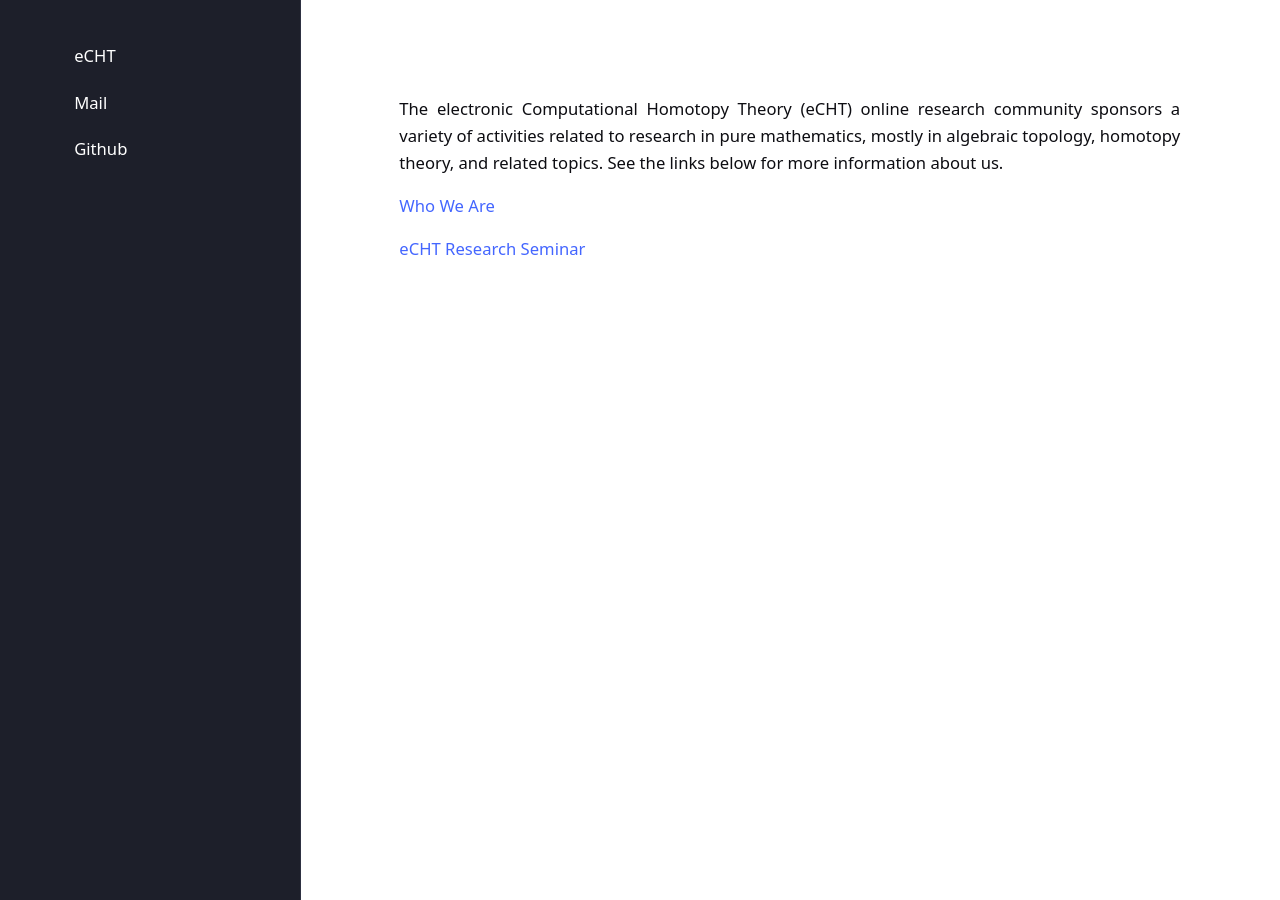
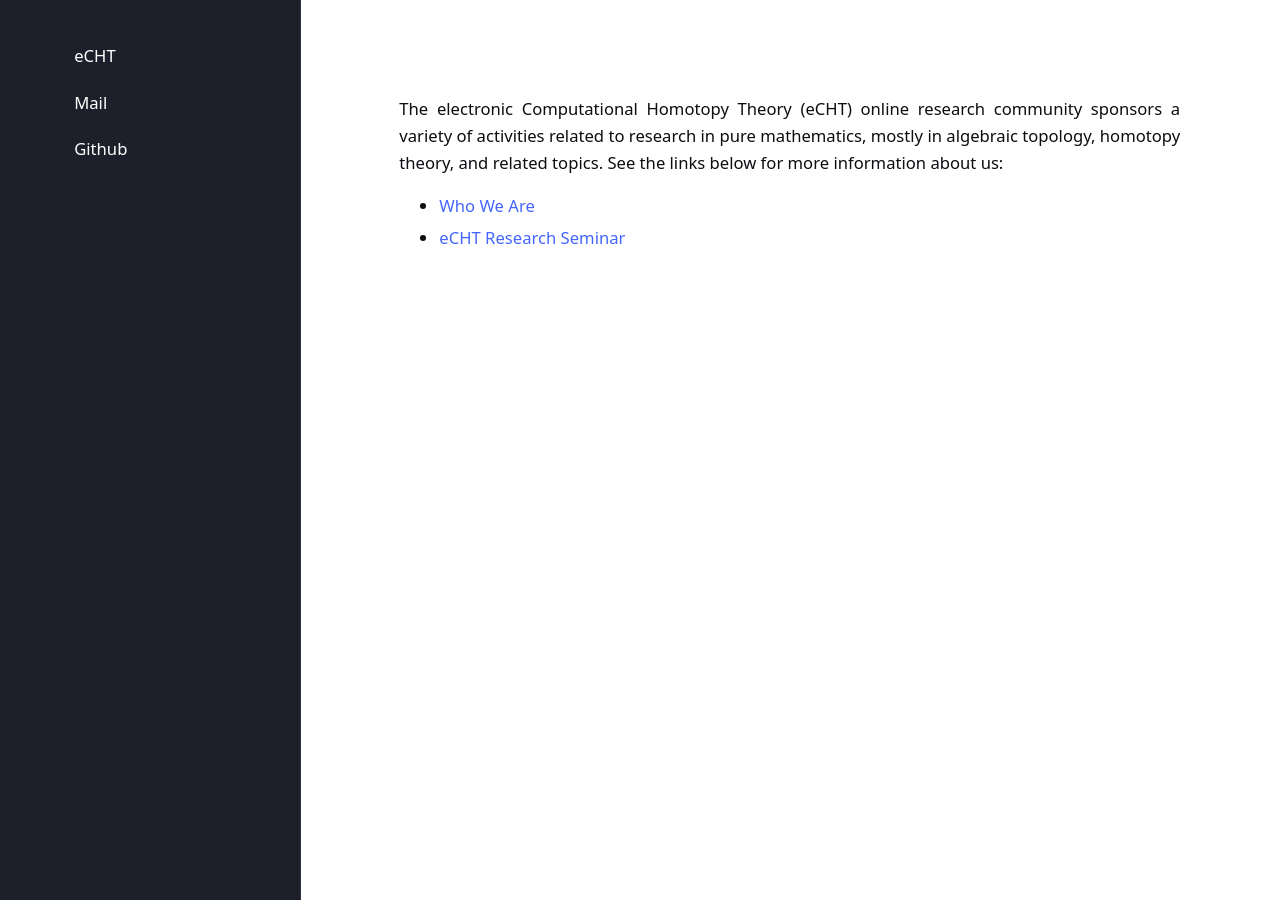
Before and after one commit to eCHTorc/eCHTorc.github.io, a Jekyll site: the page built from index.md, in a window 1280 px wide. Built offline with Jekyll 4.4.1, drawn with Linux system fonts in a browser that asks for light colours; our own code applies the rules of GitHub Pages for plain Markdown files.

Commit message:
Update index.md

```diff
--- a/index.md
+++ b/index.md
@@ -1,5 +1,7 @@
-The electronic Computational Homotopy Theory (eCHT) online research community sponsors a variety of activities related to research in pure mathematics, mostly in algebraic topology, homotopy theory, and related topics.  See the links below for more information about us.
+The electronic Computational Homotopy Theory (eCHT) online research community sponsors a variety of activities related to research in pure mathematics, mostly in algebraic topology, homotopy theory, and related topics.  See the links below for more information about us:
 
-<a href="https://echtorc.github.io/who-we-are/">Who We Are</a>
+<ul>
+<li> <a href="https://echtorc.github.io/who-we-are/">Who We Are</a> </li>
 
-<a href="https://echtorc.github.io/eCHT-research-seminar">eCHT Research Seminar</a>
+<li> <a href="https://echtorc.github.io/eCHT-research-seminar">eCHT Research Seminar</a> </li>
+</ul>
```
